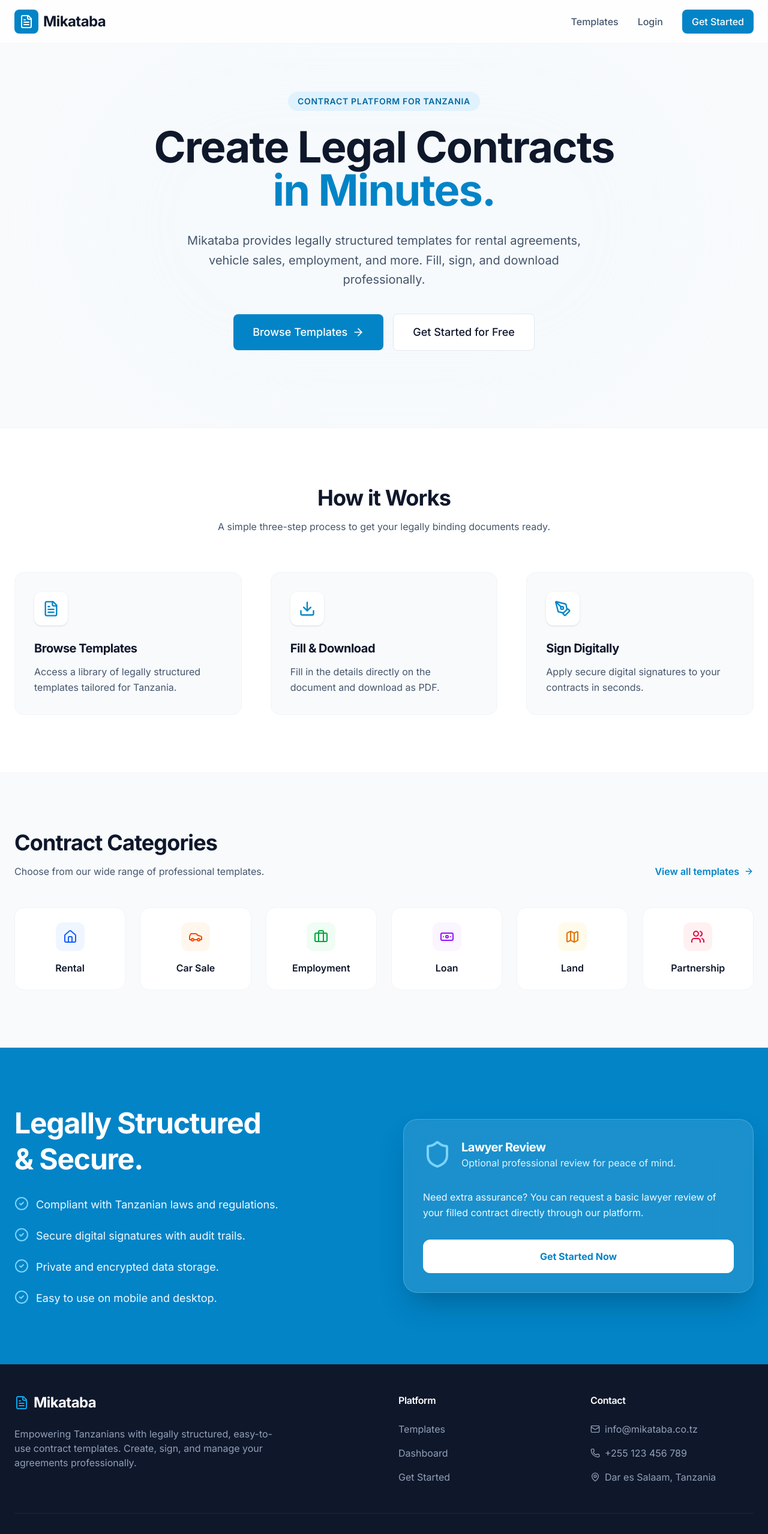
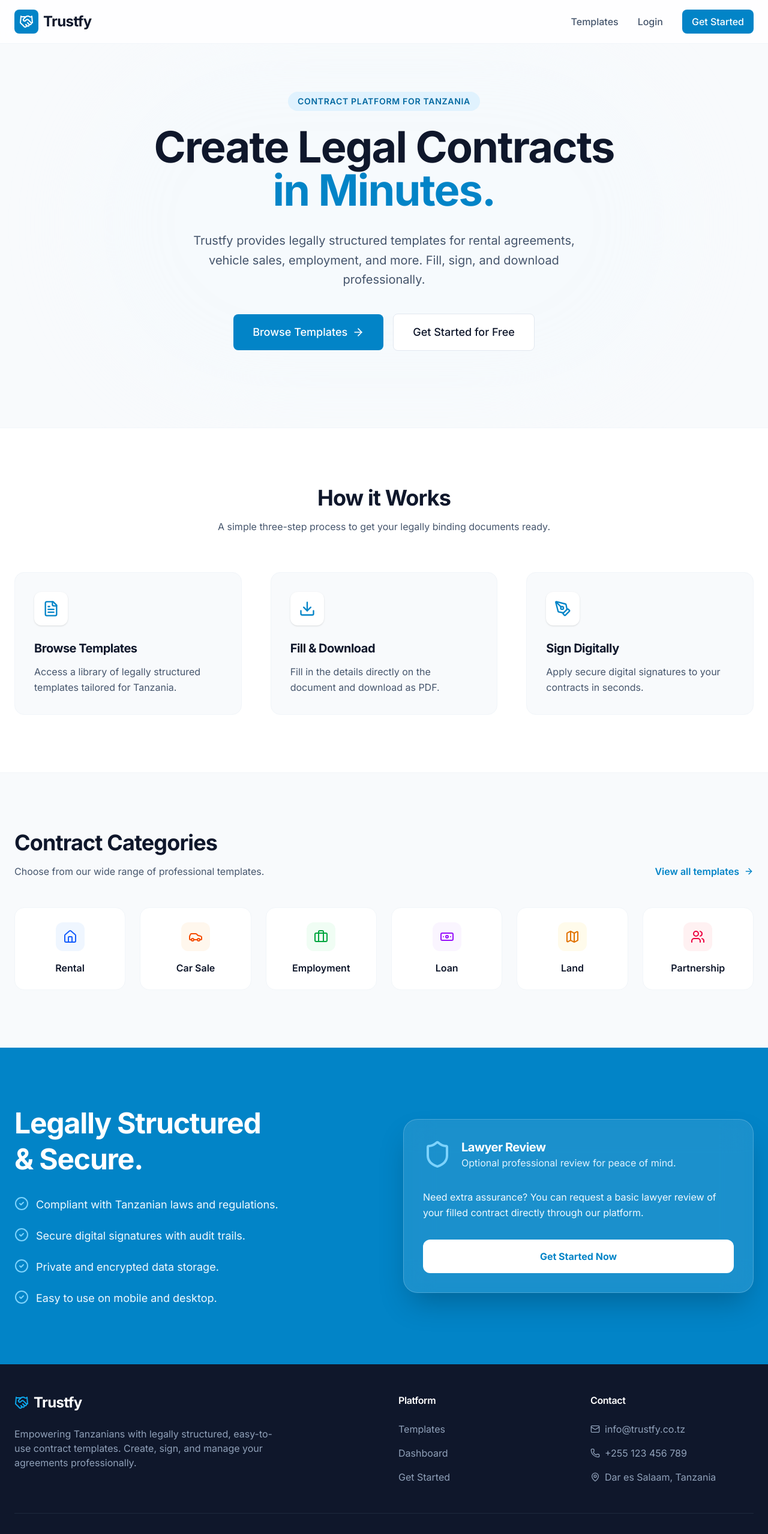
Before and after one commit to clevensam/Mkataba, a React (Vite) app: page / in a window 1280 px wide. Shown: the top 2558 px of the page at 60% size. Built offline with nearby package versions, Linux system fonts and the light colour scheme; no server answers; the database is empty; a web font is replaced by a local one.

Commit message:
refactor: Rename project from Mikataba to Trustfy
Updates the project name and associated branding across the application, including titles, metadata, and UI elements.

```diff
--- a/index.html
+++ b/index.html
@@ -3,7 +3,7 @@
   <head>
     <meta charset="UTF-8" />
     <meta name="viewport" content="width=device-width, initial-scale=1.0" />
-    <title>My Google AI Studio App</title>
+    <title>Trustfy - Secure Contract Platform</title>
   </head>
   <body>
     <div id="root"></div>
--- a/metadata.json
+++ b/metadata.json
@@ -1,6 +1,6 @@
 {
-  "name": "Mikataba",
-  "description": "A contract template platform for Tanzania, allowing users to create, sign, and manage legally structured contracts like rental agreements and employment contracts.",
+  "name": "Trustfy",
+  "description": "Trustfy is a secure contract template platform for Tanzania, enabling users to create, sign, and manage legally structured contracts like rental agreements and employment contracts with ease.",
   "requestFramePermissions": [],
   "majorCapabilities": []
 }
--- a/src/App.tsx
+++ b/src/App.tsx
@@ -40,7 +40,7 @@ export default function App() {
       <div className="min-h-screen flex items-center justify-center bg-slate-50">
         <div className="flex flex-col items-center gap-4">
           <div className="w-12 h-12 border-4 border-brand-200 border-t-brand-600 rounded-full animate-spin" />
-          <p className="text-slate-500 font-medium animate-pulse">Initializing Mikataba...</p>
+          <p className="text-slate-500 font-medium animate-pulse">Initializing Trustfy...</p>
         </div>
       </div>
     );
--- a/src/components/layout/Footer.tsx
+++ b/src/components/layout/Footer.tsx
@@ -1,4 +1,4 @@
-import { FileText, Mail, Phone, MapPin } from "lucide-react";
+import { Handshake, Mail, Phone, MapPin } from "lucide-react";
 import { useState, useEffect } from "react";
 import { auth } from "../../firebase";
 import { onAuthStateChanged } from "firebase/auth";
@@ -18,8 +18,8 @@ export default function Footer() {
       <div className="max-w-7xl mx-auto grid grid-cols-1 md:grid-cols-4 gap-12">
         <div className="col-span-1 md:col-span-2">
           <div className="flex items-center gap-2 mb-6">
-            <FileText className="text-brand-500 w-6 h-6" />
-            <span className="text-2xl font-bold text-white tracking-tight">Mikataba</span>
+            <Handshake className="text-brand-500 w-6 h-6" />
+            <span className="text-2xl font-bold text-white tracking-tight">Trustfy</span>
           </div>
           <p className="max-w-md mb-6">
             Empowering Tanzanians with legally structured, easy-to-use contract templates.
@@ -39,7 +39,7 @@ export default function Footer() {
         <div>
           <h4 className="text-white font-semibold mb-6">Contact</h4>
           <ul className="space-y-4">
-            <li className="flex items-center gap-2"><Mail className="w-4 h-4" /> info@mikataba.co.tz</li>
+            <li className="flex items-center gap-2"><Mail className="w-4 h-4" /> info@trustfy.co.tz</li>
             <li className="flex items-center gap-2"><Phone className="w-4 h-4" /> +255 123 456 789</li>
             <li className="flex items-center gap-2"><MapPin className="w-4 h-4" /> Dar es Salaam, Tanzania</li>
           </ul>
@@ -47,7 +47,7 @@ export default function Footer() {
       </div>
 
       <div className="max-w-7xl mx-auto mt-12 pt-8 border-t border-slate-800 text-center text-sm">
-        <p>© 2026 Mikataba Platform. All rights reserved.</p>
+        <p>© 2026 Trustfy Platform. All rights reserved.</p>
       </div>
     </footer>
   );
--- a/src/components/layout/Header.tsx
+++ b/src/components/layout/Header.tsx
@@ -1,5 +1,5 @@
 import { Link } from "react-router-dom";
-import { FileText } from "lucide-react";
+import { Handshake } from "lucide-react";
 import { useState, useEffect } from "react";
 import { auth } from "../../firebase";
 import { onAuthStateChanged } from "firebase/auth";
@@ -20,9 +20,9 @@ export default function Header() {
       <div className="max-w-7xl mx-auto flex justify-between items-center">
         <Link to="/" className="flex items-center gap-2 group">
           <div className="bg-brand-600 p-2 rounded-lg group-hover:rotate-12 transition-transform">
-            <FileText className="text-white w-6 h-6" />
+            <Handshake className="text-white w-6 h-6" />
           </div>
-          <span className="text-2xl font-bold tracking-tight text-slate-900">Mikataba</span>
+          <span className="text-2xl font-bold tracking-tight text-slate-900">Trustfy</span>
         </Link>
 
         <nav className="hidden md:flex items-center gap-8">
--- a/src/components/layout/Navbar.tsx
+++ b/src/components/layout/Navbar.tsx
@@ -15,7 +15,8 @@ import {
   Layers,
   Settings,
   PlusCircle,
-  User
+  User,
+  Handshake
 } from "lucide-react";
 import { motion, AnimatePresence } from "motion/react";
 
@@ -73,14 +74,14 @@ export default function Navbar() {
           {!isCollapsed && (
             <Link to="/dashboard" className="flex items-center gap-2 group">
               <div className="bg-brand-600 p-2 rounded-lg group-hover:rotate-12 transition-transform">
-                <FileText className="text-white w-6 h-6" />
+                <Handshake className="text-white w-6 h-6" />
               </div>
-              <span className="text-xl font-bold tracking-tight text-slate-900">Mikataba</span>
+              <span className="text-xl font-bold tracking-tight text-slate-900">Trustfy</span>
             </Link>
           )}
           {isCollapsed && (
             <div className="bg-brand-600 p-2 rounded-lg mx-auto">
-              <FileText className="text-white w-6 h-6" />
+              <Handshake className="text-white w-6 h-6" />
             </div>
           )}
         </div>
--- a/src/pages/LandingPage.tsx
+++ b/src/pages/LandingPage.tsx
@@ -65,7 +65,7 @@ export default function LandingPage() {
               <span className="text-brand-600">in Minutes.</span>
             </h1>
             <p className="max-w-2xl mx-auto text-xl text-slate-600 mb-10 leading-relaxed">
-              Mikataba provides legally structured templates for rental agreements, vehicle sales,
+              Trustfy provides legally structured templates for rental agreements, vehicle sales,
               employment, and more. Fill, sign, and download professionally.
             </p>
             <div className="flex flex-col sm:flex-row items-center justify-center gap-4">
```
